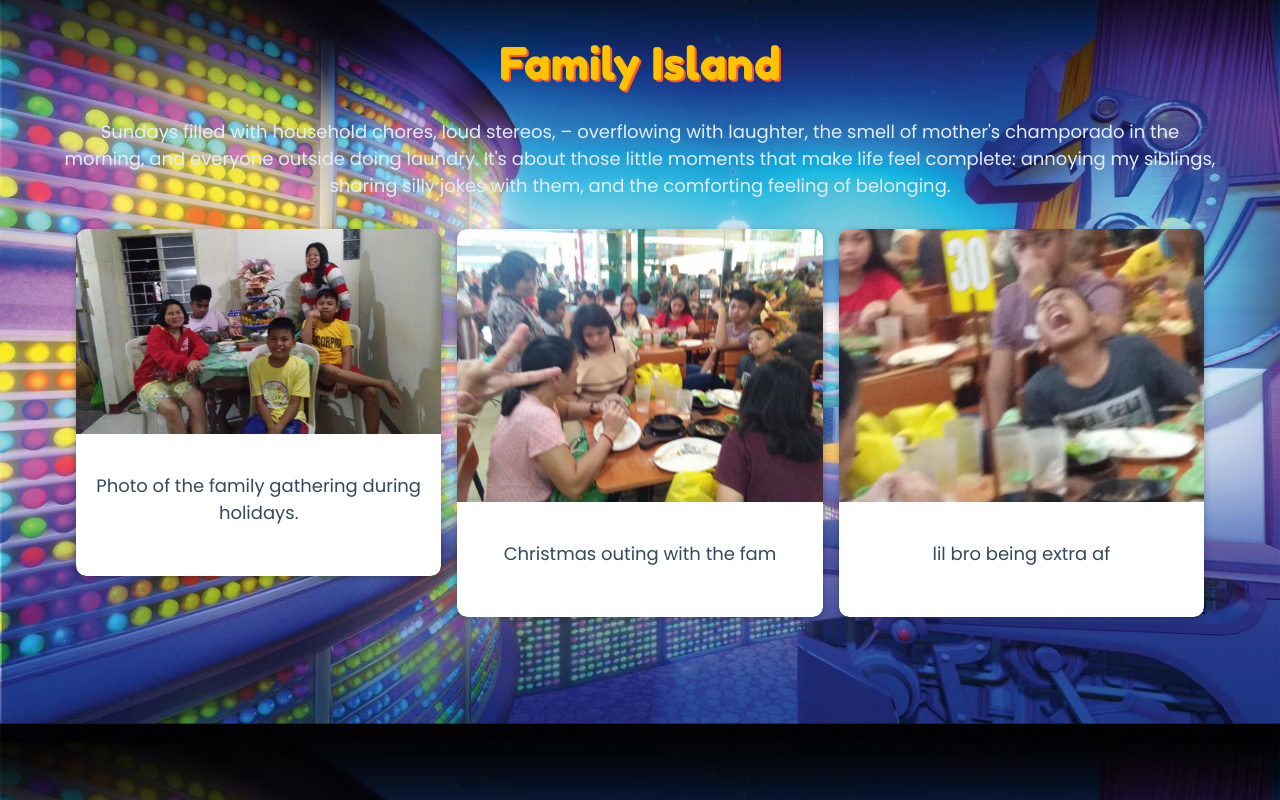
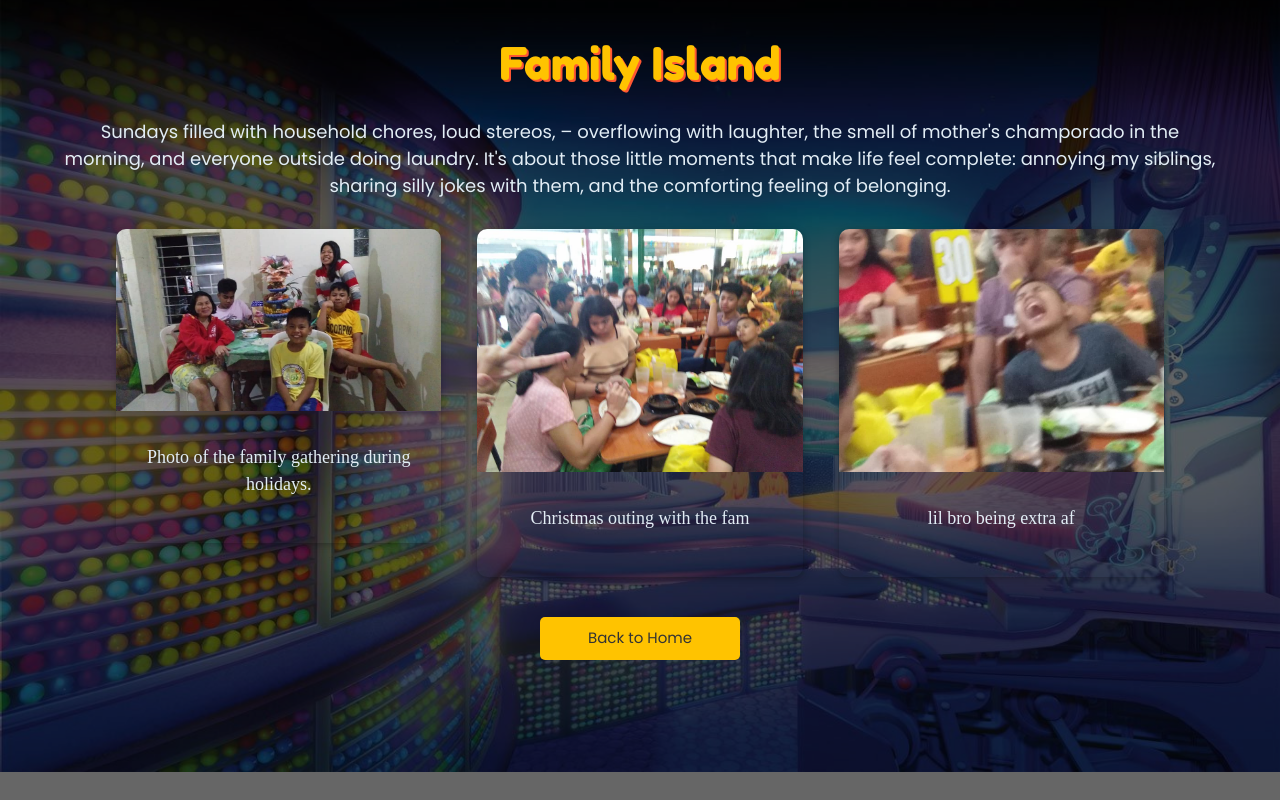
Before and after one commit to mariari-chickennuggets/SAM-BE, a PHP site: page /A05/island.php?id=1 in a window 1280 px wide. Run offline with PHP 8.4, Linux system fonts and the light colour scheme; data comes from the database, SQL or seed files in the repository.

Commit message:
Modifiedd multiple files

```diff
--- a/A05/island.php
+++ b/A05/island.php
@@ -2,6 +2,7 @@
 
 <!DOCTYPE html>
 <html lang="en">
+
 <head>
     <meta charset="UTF-8">
     <meta name="viewport" content="width=device-width, initial-scale=1.0">
@@ -14,17 +15,16 @@
             margin: 0;
             padding: 0;
             color: #333;
-            background-image: url('img/bg.jpg');
-            background-size: cover;
-            background-position: center;
+            background: linear-gradient(rgba(0, 0, 0, 0.6), rgba(0, 0, 0, 0.6)), url('img/bg.jpg') no-repeat center center/cover;
             animation: fadeIn 1s ease-in-out;
         }
 
         .container {
             max-width: 1200px;
             margin: auto;
-            padding: 20px;
+            padding: 20px 20px 50px;
         }
+
         h1 {
             font-family: 'Fredoka One', sans-serif;
             text-align: center;
@@ -33,55 +33,85 @@
             color: #FFC300;
             text-shadow: 2px 2px #FF5733;
         }
+
         p {
             text-align: center;
             font-size: 1.2em;
             margin-bottom: 30px;
-            color:rgb(226, 237, 245);
+            color: #e2edf5;
         }
+
         .w3-card {
+            border-radius: 10px;
+            overflow: hidden;
             transition: transform 0.3s, box-shadow 0.3s;
-            overflow: hidden;
-            border-radius: 10px;
         }
+
         .w3-card:hover {
-            transform: scale(1.05);
-            box-shadow: 0 6px 12px rgba(0, 0, 0, 0.2);
+            transform: scale(1.1);
+            box-shadow: 0 8px 16px rgba(0, 0, 0, 0.3);
         }
+
         .content-img img {
             width: 100%;
-            height: auto;
+            height: 100%;
+            object-fit: cover;
             transition: transform 0.3s;
         }
+
         .content-img:hover img {
             transform: scale(1.1);
         }
         .content-text {
-            padding: 20px;
-            background: #fff;
-            border-bottom-left-radius: 10px;
-            border-bottom-right-radius: 10px;
+            padding: 15px;
             text-align: center;
+            color: #fff;
+            font-family: "EB Garamond", serif;
+            font-optical-sizing: auto;
+            font-weight: 400;
+            font-style: normal;
         }
 
-        .content-text p {
-            font-family: 'Poppins', sans-serif;
-            color: #34495E;
+        .w3-row-padding {
+            display: flex;
+            flex-wrap: wrap;
+            gap: 20px;
+            justify-content: center;
         }
-        .joy {
-            background-color: #FFEB3B;
+
+        .w3-col {
+            flex: 1 1 calc(33.333% - 40px);
+            max-width: calc(33.333% - 40px);
         }
-        .sadness {
-            background-color: #2196F3;
+
+        @media (max-width: 768px) {
+            .w3-col {
+                flex: 1 1 calc(50% - 40px);
+                max-width: calc(50% - 40px);
+            }
         }
-        .anger {
-            background-color: #F44336;
+
+        @media (max-width: 480px) {
+            .w3-col {
+                flex: 1 1 100%;
+                max-width: 100%;
+            }
         }
-        .fear {
-            background-color: #9C27B0;
+
+        .w3-button {
+            padding: 10px 20px;
+            margin: 40px auto;
+            display: block;
+            max-width: 200px;
+            text-align: center;
+            background-color: #FFC300;
+            color: #333;
+            border-radius: 5px;
+            transition: background 0.3s;
         }
-        .disgust {
-            background-color: #4CAF50;
+
+        .w3-button:hover {
+            background: #FFB300;
         }
 
         @keyframes fadeIn {
@@ -92,23 +122,9 @@
                 opacity: 1;
             }
         }
-
-        @keyframes slideIn {
-            from {
-                transform: translateY(30px);
-                opacity: 0;
-            }
-            to {
-                transform: translateY(0);
-                opacity: 1;
-            }
-        }
-
-        .w3-card {
-            animation: slideIn 0.6s ease-in-out;
-        }
     </style>
 </head>
+
 <body>
     <div class="container">
         <?php
@@ -128,23 +144,21 @@
 
                 echo "<div class='w3-row-padding'>";
                 if ($contentResult->num_rows > 0) {
+                    $colorToClass = [
+                        'yellow' => 'joy',
+                        'blue' => 'sadness',
+                        'red' => 'anger',
+                        'purple' => 'fear',
+                        'green' => 'disgust'
+                    ];
+
                     while ($content = $contentResult->fetch_assoc()) {
-                        $emotionClass = '';
-                        switch ($content['color']) {
-                            case 'yellow': $emotionClass = 'joy'; break;
-                            case 'blue': $emotionClass = 'sadness'; break;
-                            case 'red': $emotionClass = 'anger'; break;
-                            case 'purple': $emotionClass = 'fear'; break;
-                            case 'green': $emotionClass = 'disgust'; break;
-                        }
-                        echo "<div class='w3-col l4 m6 w3-margin-bottom'>";
+                        $emotionClass = $colorToClass[$content['color']] ?? '';
+                        echo "<div class='w3-col'>";
                         echo "<div class='w3-card $emotionClass'>";
                         echo "<div class='content-img'>";
-                        if (!empty($content['image'])) {
-                            echo "<img src='img/{$content['image']}' alt='{$content['content']}'>";
-                        } else {
-                            echo "<img src='img/placeholder.jpg' alt='No image available'>";
-                        }
+                        $imgSrc = !empty($content['image']) ? "img/{$content['image']}" : "img/placeholder.jpg";
+                        echo "<img src='$imgSrc' alt='{$content['content']}'>";
                         echo "</div>";
                         echo "<div class='content-text'>";
                         echo "<p>{$content['content']}</p>";
@@ -165,6 +179,7 @@
             echo "<p>No island selected.</p>";
         }
         ?>
+        <a href="index.php" class="w3-button">Back to Home</a>
     </div>
 </body>
 </html>
```
Also changed, not shown: A05/index.php (+3 -5 lines).
